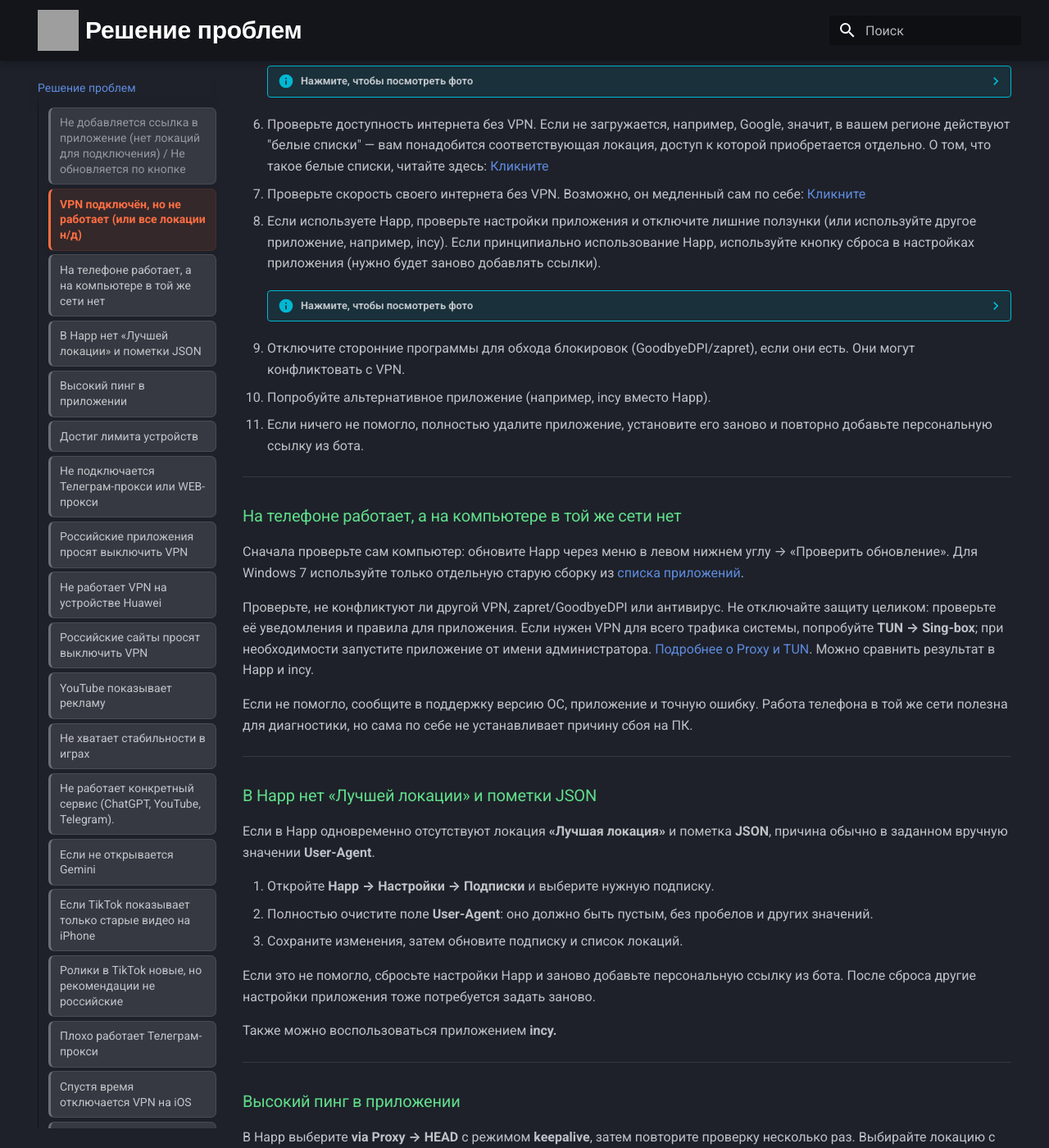
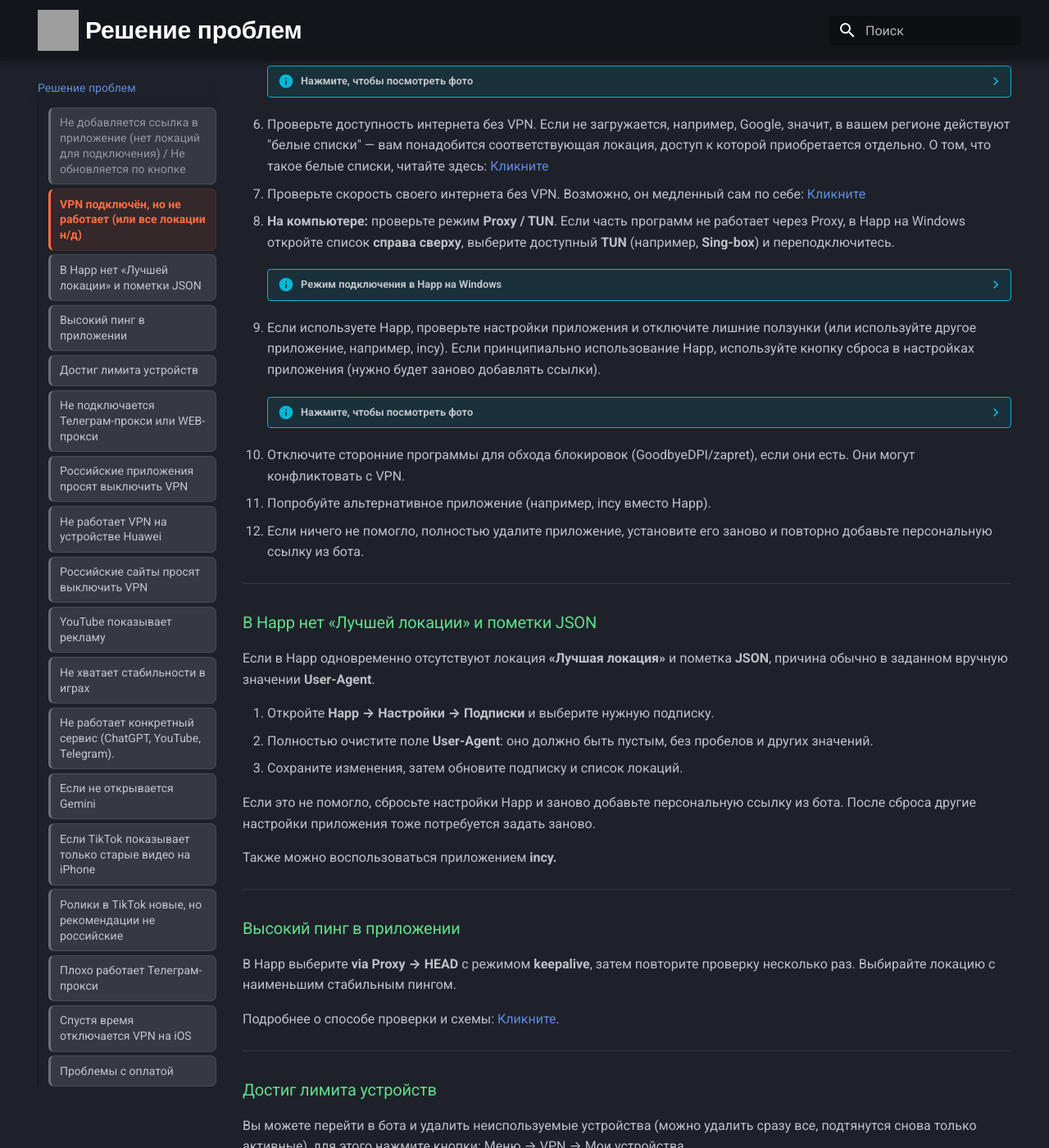
Before and after one commit to CanvasProxy/wiki, an MkDocs documentation site: the page built from docs/troubleshooting.md, in a window 1280 px wide and 1400 px high, scrolled down 1145 px. Shown: the whole window at 82% size. Built offline with MkDocs 1.6.1 and Material for MkDocs 9.7.7, drawn with Linux system fonts in a browser that asks for light colours; grey boxes are pictures that could not be loaded.

Commit message:
Fold desktop mode checks into the existing VPN troubleshooting steps

```diff
--- a/docs/troubleshooting.md
+++ b/docs/troubleshooting.md
@@ -29,6 +29,8 @@
 
 ---
 
+<span id="desktop-only-failure"></span>
+
 ### VPN подключён, но не работает (или все локации н/д) {: #vpn-not-working }
 1. Проверьте, не используете ли вы программы типа Torrent (или иные, которые могут скачивать или раздавать файлы по протоколу BitTorrent). Для скачивания и раздачи торрентов предоставляется отдельная локация, на остальных локациях подобные соединения разрываются в связи с соблюдением европейскими странами законов об авторском праве.
 2. Установите актуальную версию программы, через которую выполняется подключение (Happ, incy и др.)
@@ -52,27 +54,22 @@
 
 6. Проверьте доступность интернета без VPN. Если не загружается, например, Google, значит, в вашем регионе действуют "белые списки" — вам понадобится соответствующая локация, доступ к которой приобретается отдельно. О том, что такое белые списки, читайте здесь: [Кликните](whitelist.md#about-whitelist)
 7. Проверьте скорость своего интернета без VPN. Возможно, он медленный сам по себе: [Кликните](https://yandex.ru/internet/)
-8. Если используете Happ, проверьте настройки приложения и отключите лишние ползунки (или используйте другое приложение, например, incy). Если принципиально использование Happ, используйте кнопку сброса в настройках приложения (нужно будет заново добавлять ссылки).
+8. **На компьютере:** проверьте режим **Proxy / TUN**. Если часть программ не работает через Proxy, в Happ на Windows откройте список **справа сверху**, выберите доступный **TUN** (например, **Sing-box**) и переподключитесь.
+
+    ??? Info "Режим подключения в Happ на Windows"
+        ![Выбор режима Proxy или TUN в Happ на Windows](assets/happ/tun_windows.jpg){ width="350" }
+
+9. Если используете Happ, проверьте настройки приложения и отключите лишние ползунки (или используйте другое приложение, например, incy). Если принципиально использование Happ, используйте кнопку сброса в настройках приложения (нужно будет заново добавлять ссылки).
 
     ??? Info "Нажмите, чтобы посмотреть фото"
         ![Скриншот](assets/happ/settings_button.png){ width="40%" }
 
         ![Скриншот](assets/happ/settings.png){ width="50%" }
 
-9. Отключите сторонние программы для обхода блокировок (GoodbyeDPI/zapret), если они есть. Они могут конфликтовать с VPN.
-10. Попробуйте альтернативное приложение (например, incy вместо Happ).
-11. Если ничего не помогло, полностью удалите приложение, установите его заново и повторно добавьте персональную ссылку
+10. Отключите сторонние программы для обхода блокировок (GoodbyeDPI/zapret), если они есть. Они могут конфликтовать с VPN.
+11. Попробуйте альтернативное приложение (например, incy вместо Happ).
+12. Если ничего не помогло, полностью удалите приложение, установите его заново и повторно добавьте персональную ссылку
     из бота.
-
----
-
-### На телефоне работает, а на компьютере в той же сети нет {: #desktop-only-failure }
-
-Сначала проверьте сам компьютер: обновите Happ через меню в левом нижнем углу → «Проверить обновление». Для Windows 7 используйте только отдельную старую сборку из [списка приложений](general.md#apps).
-
-Проверьте, не конфликтуют ли другой VPN, zapret/GoodbyeDPI или антивирус. Не отключайте защиту целиком: проверьте её уведомления и правила для приложения. Если нужен VPN для всего трафика системы, попробуйте **TUN → Sing-box**; при необходимости запустите приложение от имени администратора. [Подробнее о Proxy и TUN](connection.md#proxy-tun). Можно сравнить результат в Happ и incy.
-
-Если не помогло, сообщите в поддержку версию ОС, приложение и точную ошибку. Работа телефона в той же сети полезна для диагностики, но сама по себе не устанавливает причину сбоя на ПК.
 
 ---
 
```
Also changed, not shown: docs/connection.md (+3 -18 lines).
